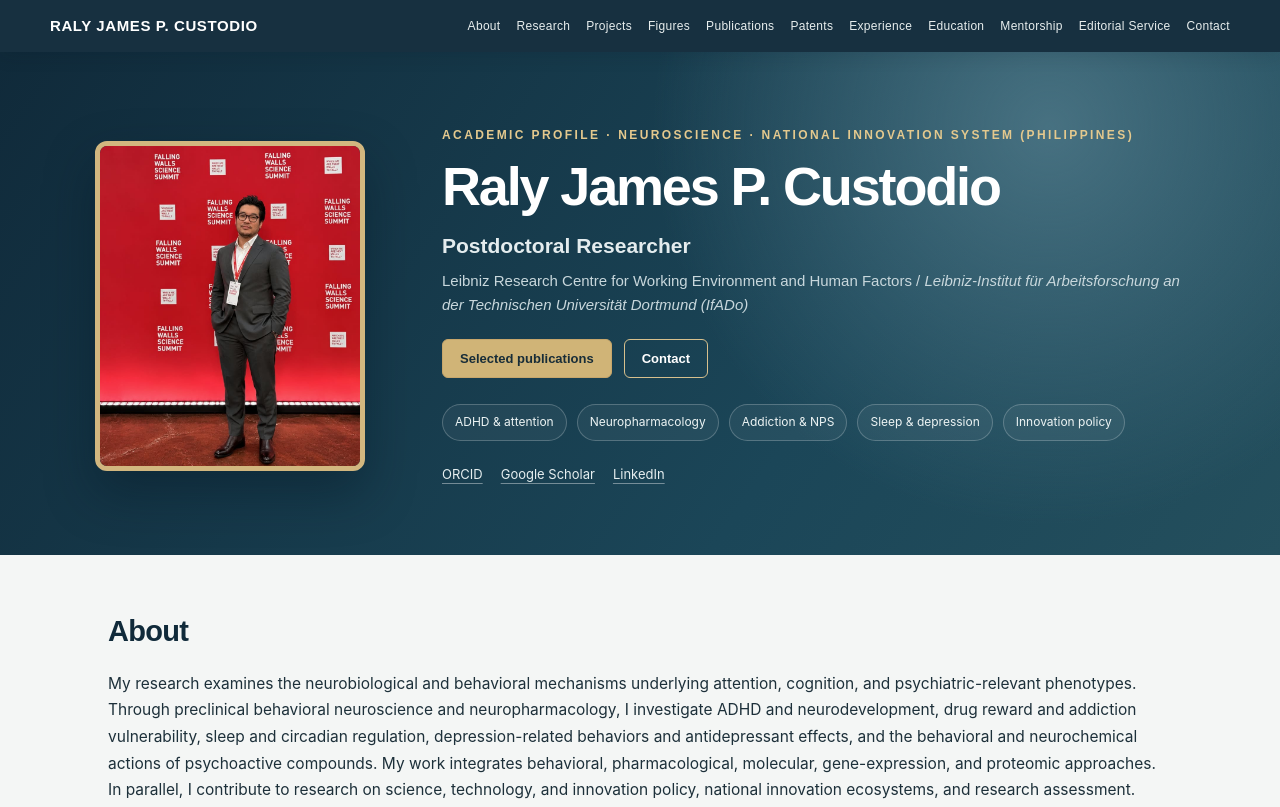
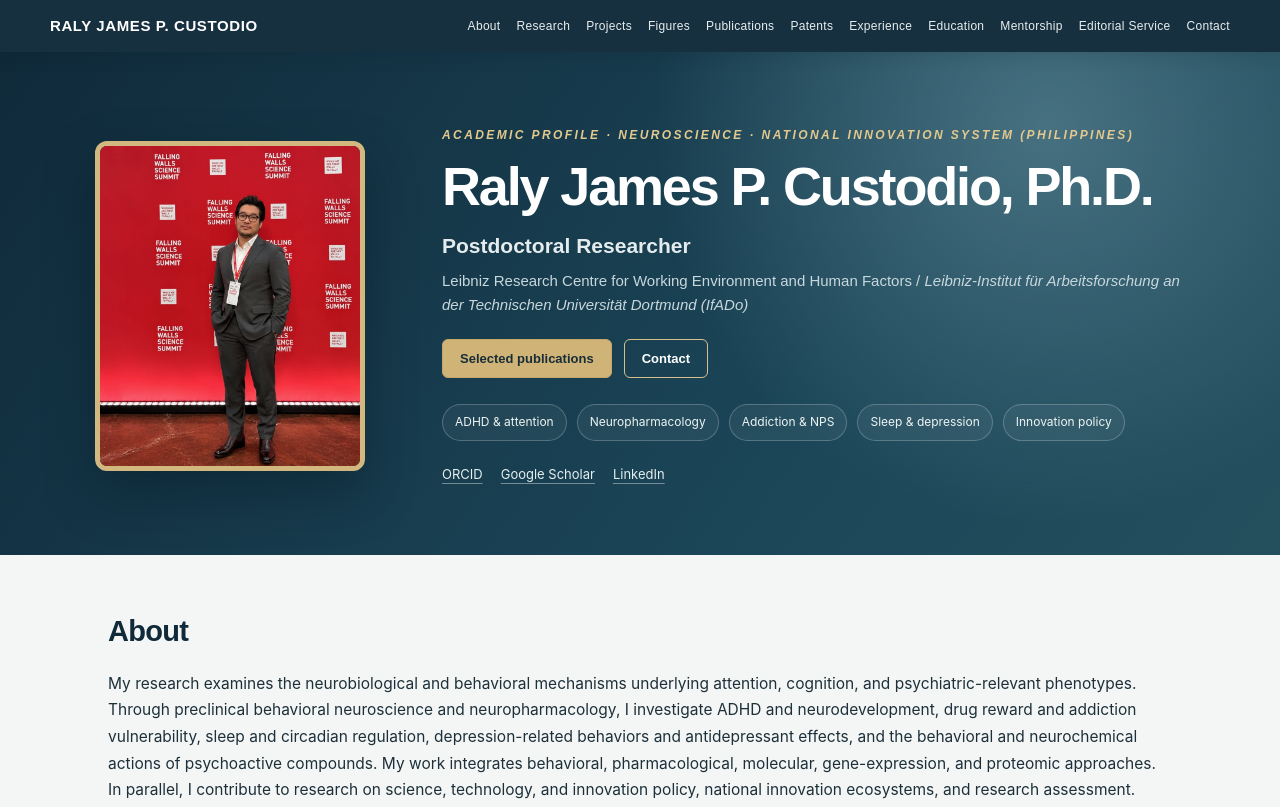
Before and after one commit to rjampc13/ralyjamespcustodio.com, a plain HTML site: page index.html in a window 1280 px wide. Shown: the top 807 px of the page. Drawn offline with Linux system fonts and the light colour scheme.

Commit message:
Update academic profile heading and credentials

```diff
--- a/index.html
+++ b/index.html
@@ -127,8 +127,8 @@ footer{padding:30px 24px}.footer-links{margin-top:8px}.footer-links a{color:#e2c
         <img class="portrait" src="raly-james-custodio.jpg" alt="Portrait of Raly James P. Custodio">
       </div>
       <div>
-        <p class="eyebrow">Academic profile · Neuroscience · National Innovation System (Philippines)</p>
-        <h1>Raly James P. Custodio</h1>
+        <p class="eyebrow"><em><strong>Academic profile · Neuroscience · National Innovation System (Philippines)</strong></em></p>
+        <h1>Raly James P. Custodio, Ph.D.</h1>
         <p class="role">Postdoctoral Researcher</p>
         <p class="affil">Leibniz Research Centre for Working Environment and Human Factors / <em>Leibniz-Institut für Arbeitsforschung an der Technischen Universität Dortmund (IfADo)</em></p>
         <div class="hero-actions">
```
